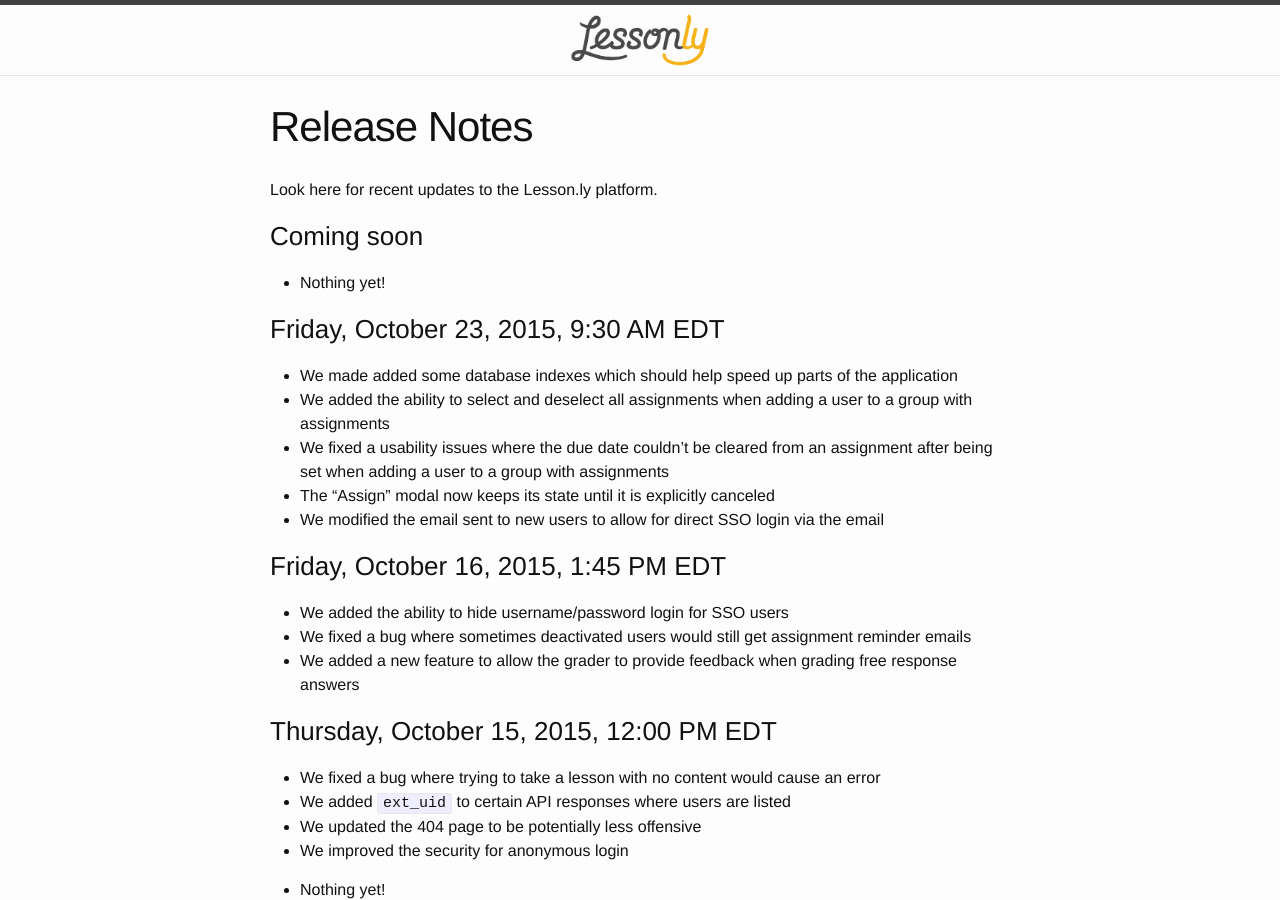
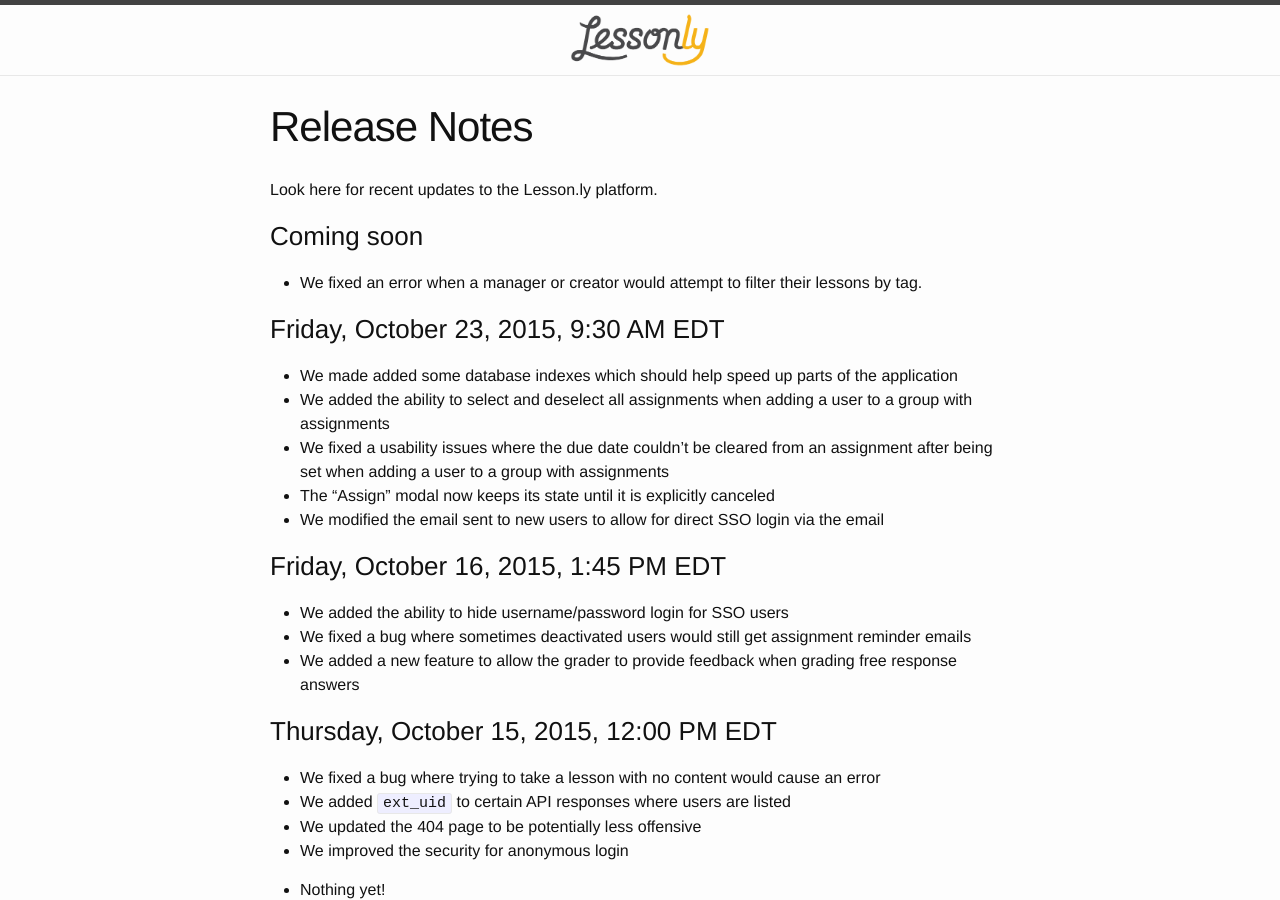
Before and after one commit to isabella232/lessonly.github.io, a Jekyll site: the page built from release-notes.md, in a window 1280 px wide and 900 px high. Built offline with Jekyll 4.4.1, drawn with Linux system fonts in a browser that asks for light colours.

Commit message:
Fixed manager tag filtering issue

```diff
--- a/release-notes.md
+++ b/release-notes.md
@@ -8,7 +8,7 @@
 
 ### Coming soon
 
-- Nothing yet!
+- We fixed an error when a manager or creator would attempt to filter their lessons by tag.
 
 ### Friday, October 23, 2015, 9:30 AM EDT
 
```
